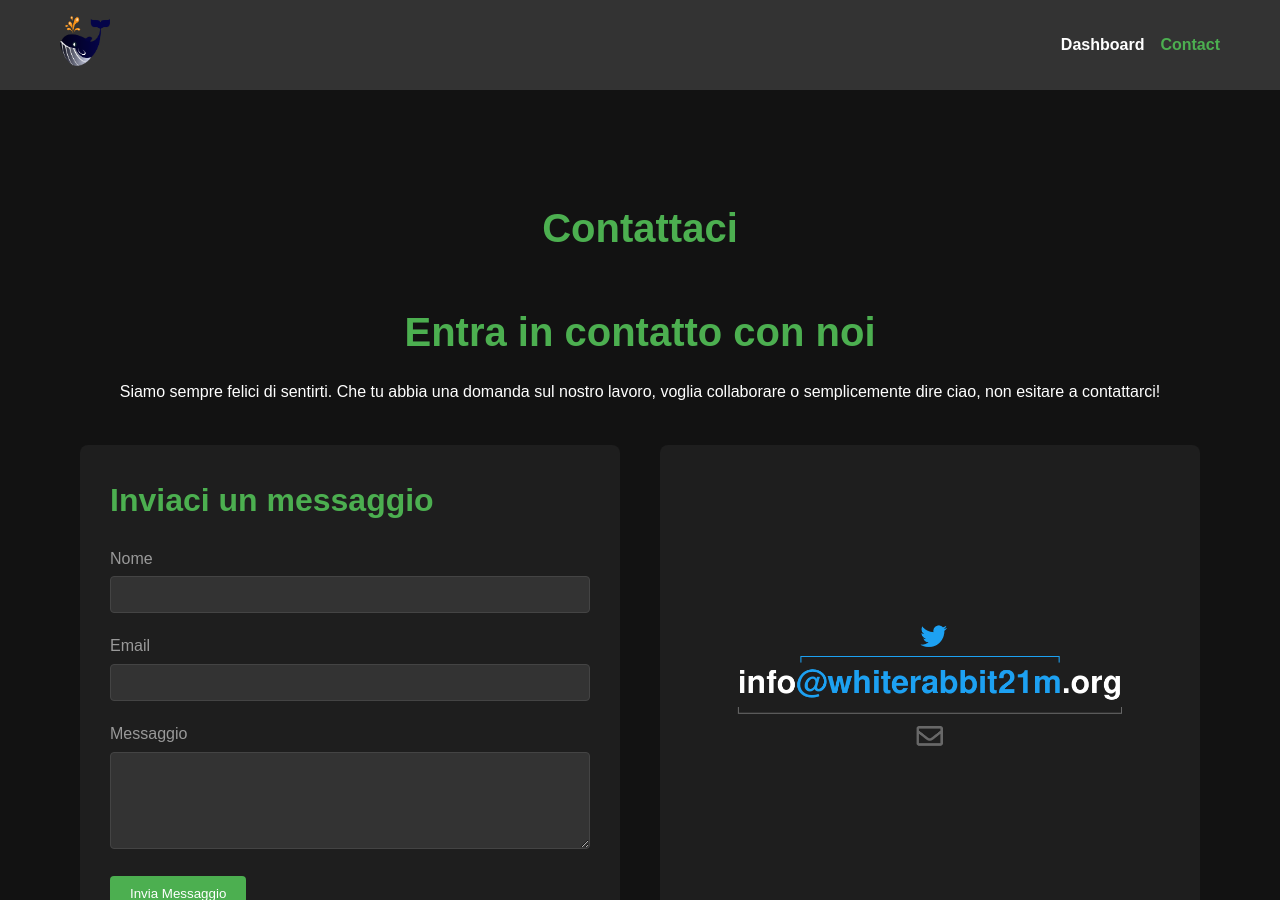
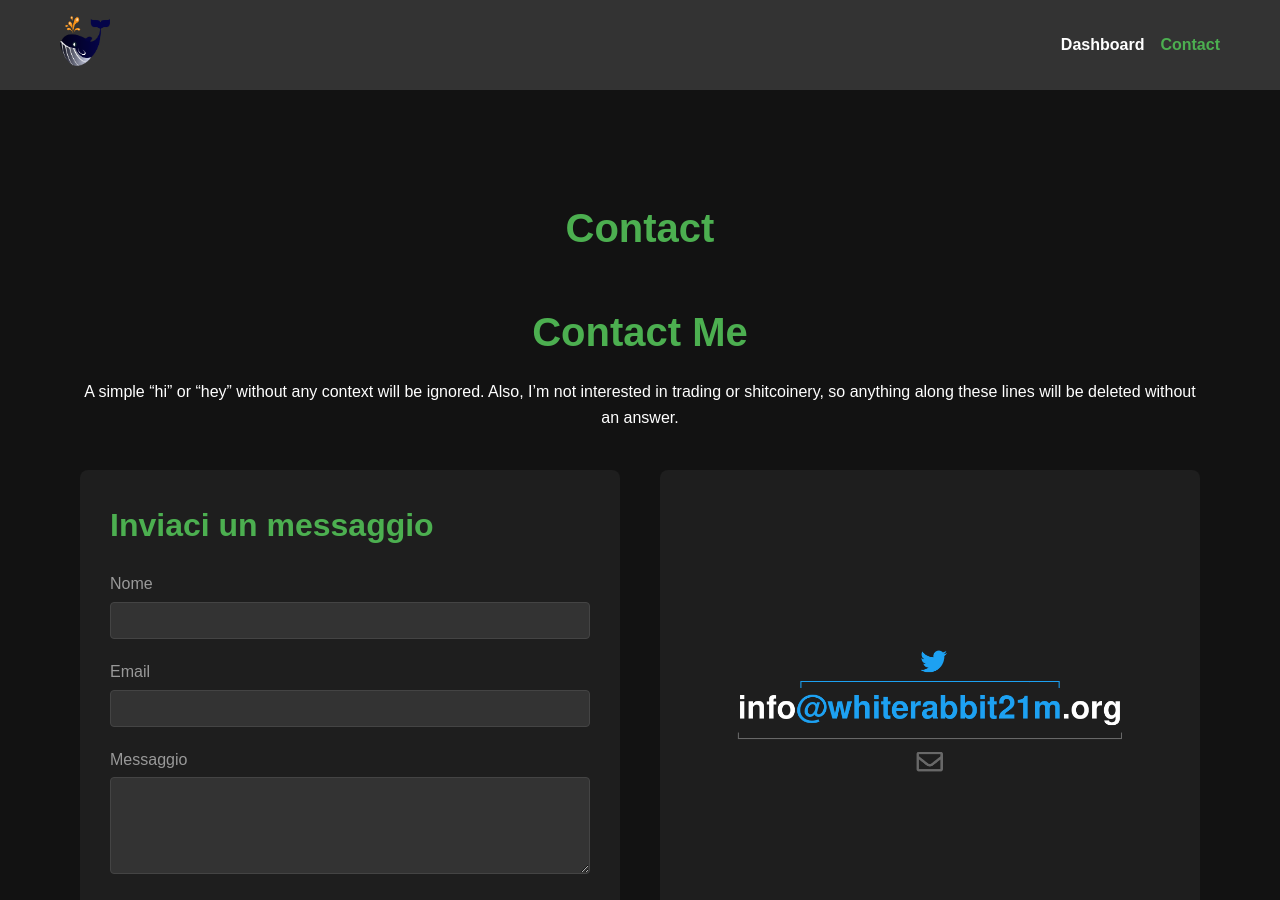
Before and after one commit to whiterabbit21m-test/whiterabbit21m-test.github.io, a Jekyll site: the page built from contact.md, in a window 1280 px wide and 900 px high. Built offline with Jekyll 4.4.1, drawn with Linux system fonts in a browser that asks for light colours.

Commit message:
Update contact.md

```diff
--- a/contact.md
+++ b/contact.md
@@ -1,9 +1,9 @@
 ---
 layout: contact
-title: Contattaci
+title: Contact
 permalink: /contact/
 ---
 
-# Entra in contatto con noi
+# Contact Me
 
-Siamo sempre felici di sentirti. Che tu abbia una domanda sul nostro lavoro, voglia collaborare o semplicemente dire ciao, non esitare a contattarci!
+A simple “hi” or “hey” without any context will be ignored. Also, I’m not interested in trading or shitcoinery, so anything along these lines will be deleted without an answer.
```
